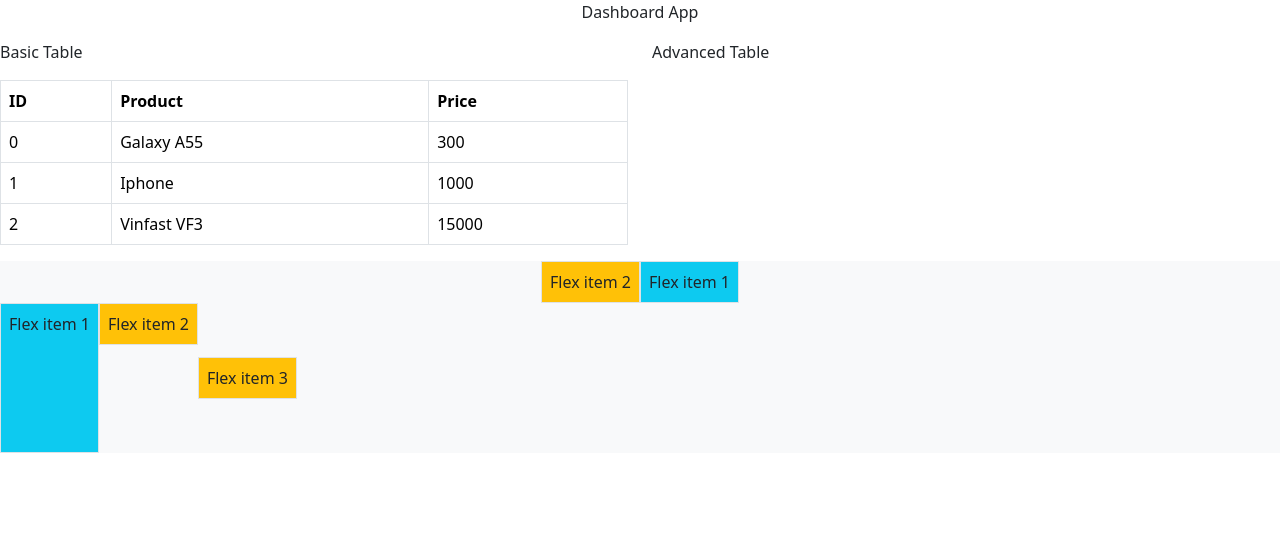
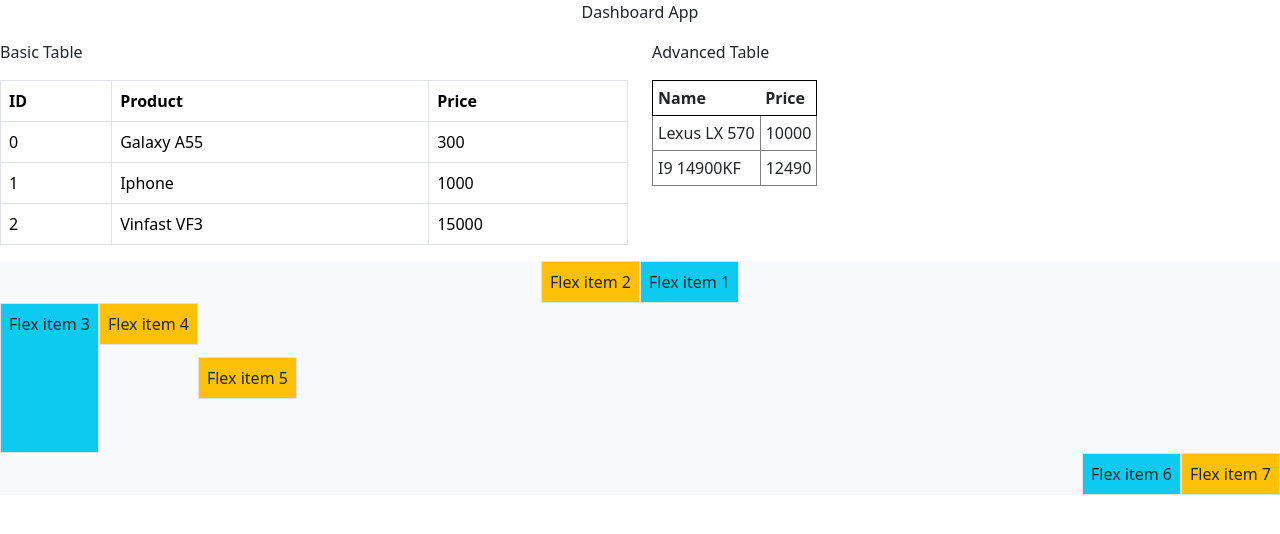
Before and after one commit to toandx/ReactTypescript, a React (Create React App) app in the folder demo-graph/: page / in a window 1280 px wide. Shown: the top 534 px of the page. Built offline with nearby package versions, Linux system fonts and the light colour scheme.

Commit message:
react-table

```diff
--- a/demo-graph/package.json
+++ b/demo-graph/package.json
@@ -27,7 +27,8 @@
     "@types/d3": "^7.4.3",
     "@types/node": "^16.18.126",
     "@types/react": "^19.1.4",
-    "@types/react-dom": "^19.1.5"
+    "@types/react-dom": "^19.1.5",
+    "@types/react-table": "^7.7.20"
   },
   "scripts": {
     "start": "react-scripts start",
--- /dev/null
+++ b/demo-graph/src/components/table/advancedtable.tsx
@@ -0,0 +1,65 @@
+import React from 'react';
+import { useTable, Column } from 'react-table';
+type Product = {
+  name: string;
+  price: number;
+};
+
+type Props = {
+  data: Product[];
+};
+export const AdvancedTable : React.FC<Props> = ({data}) => {
+  const columns = React.useMemo<Column<Product>[]>(
+    () => [
+      {
+        Header: "Name",
+        accessor: "name",
+      },
+      {
+        Header: "Price",
+        accessor: "price",
+      }
+    ],
+    []
+  );
+  const {
+    getTableProps,
+    getTableBodyProps,
+    headerGroups,
+    rows,
+    prepareRow
+  } = useTable<Product>({ columns, data });
+  return (
+    <React.Fragment>
+      <p> Advanced Table </p>
+      <table {...getTableProps()} style={{ border: "1px solid black" }}>
+        <thead>
+          {headerGroups.map((headerGroup) => (
+            <tr {...headerGroup.getHeaderGroupProps()} key={headerGroup.id}>
+              {headerGroup.headers.map((column) => (
+                <th {...column.getHeaderProps()} key={column.id} style={{ padding: "5px", borderBottom: "1px solid black" }}>
+                  {column.render("Header")}
+                </th>
+              ))}
+            </tr>
+          ))}
+        </thead>
+
+        <tbody {...getTableBodyProps()}>
+          {rows.map((row) => {
+            prepareRow(row);
+            return (
+              <tr {...row.getRowProps()} key={row.id}>
+                {row.cells.map((cell) => (
+                  <td {...cell.getCellProps()} key={cell.column.id} style={{ padding: "5px", border: "1px solid gray" }}>
+                    {cell.render("Cell")}
+                  </td>
+                ))}
+              </tr>
+            );
+          })}
+        </tbody>
+      </table>
+    </React.Fragment>
+  );
+};
--- /dev/null
+++ b/demo-graph/src/components/table/basictable.tsx
@@ -0,0 +1,34 @@
+import React from 'react';
+import { useTable, Column } from 'react-table';
+type Product = {
+  name: string;
+  price: number;
+};
+export const BasicTable = () => {
+  const data : Product[] = [{name:'Galaxy A55', price: 300},{name:'Iphone', price:1000}, {name:'Vinfast VF3', price:15000}];
+  return (
+    <>
+      <p> Basic Table </p>
+      <table className="table table-bordered table-hover">
+        <thead>
+            <tr>
+                <th> ID </th>
+                <th> Product </th>
+                <th> Price </th>
+            </tr>
+        </thead>
+        <tbody>
+            {data.map((row,index) => {
+                return (
+                <tr key={index}>
+                    <td> {index} </td>
+                    <td> {row.name} </td>
+                    <td> {row.price} </td>
+                </tr>
+                );
+            })}
+        </tbody>
+      </table>
+    </>
+  );
+};
--- a/demo-graph/src/pages/testbootstrap.tsx
+++ b/demo-graph/src/pages/testbootstrap.tsx
@@ -1,4 +1,6 @@
 import React from "react";
+import { BasicTable } from "../components/table/basictable";
+import { AdvancedTable } from "../components/table/advancedtable";
 type Product = {
   name: string;
   price: number;
@@ -10,30 +12,10 @@ function TestBootstrap () {
             <p className="d-flex justify-content-center"> Dashboard App </p>
             <div className="row">
                 <div className="col-md-6">
-                    <p> Basic Table </p>
-                    <table className="table table-bordered table-hover">
-                        <thead>
-                            <tr>
-                                <th> ID </th>
-                                <th> Product </th>
-                                <th> Price </th>
-                            </tr>
-                        </thead>
-                        <tbody>
-                            {data.map((row,index) => {
-                                return (
-                                <tr key={index}>
-                                    <td> {index} </td>
-                                    <td> {row.name} </td>
-                                    <td> {row.price} </td>
-                                </tr>
-                                );
-                            })}
-                        </tbody>
-                    </table>
+                    <BasicTable />
                 </div>
                 <div className="col-md-6">
-                    <p> Advanced Table </p>
+                    <AdvancedTable data={[{name:'Lexus LX 570', price: 10000}, {name:'I9 14900KF', price:12490}]} />
                 </div>
             </div>
             <div className="d-flex bg-light flex-row-reverse justify-content-center">
@@ -41,9 +23,13 @@ function TestBootstrap () {
                 <div className="p-2 border bg-warning">Flex item 2</div>
             </div>
             <div className="d-flex bg-light" style={{height:150}}>
-                <div className="p-2 border bg-info">Flex item 1</div> {/*Padding 2, Add border, background info*/}
-                <div className="p-2 border bg-warning align-self-start">Flex item 2</div>
-                <div className="p-2 border bg-warning align-self-center">Flex item 3</div>
+                <div className="p-2 border bg-info">Flex item 3</div> {/*Padding 2, Add border, background info*/}
+                <div className="p-2 border bg-warning align-self-start">Flex item 4</div>
+                <div className="p-2 border bg-warning align-self-center">Flex item 5</div>
+            </div>
+            <div className="d-flex bg-light flex-row justify-content-end">
+                <div className="p-2 border bg-info">Flex item 6</div> {/*Padding 2, Add border, background info*/}
+                <div className="p-2 border bg-warning">Flex item 7</div>
             </div>
         </React.Fragment>
     )
```
Also changed, not shown: 1 other file (tests, documents, lock files or other folders).
